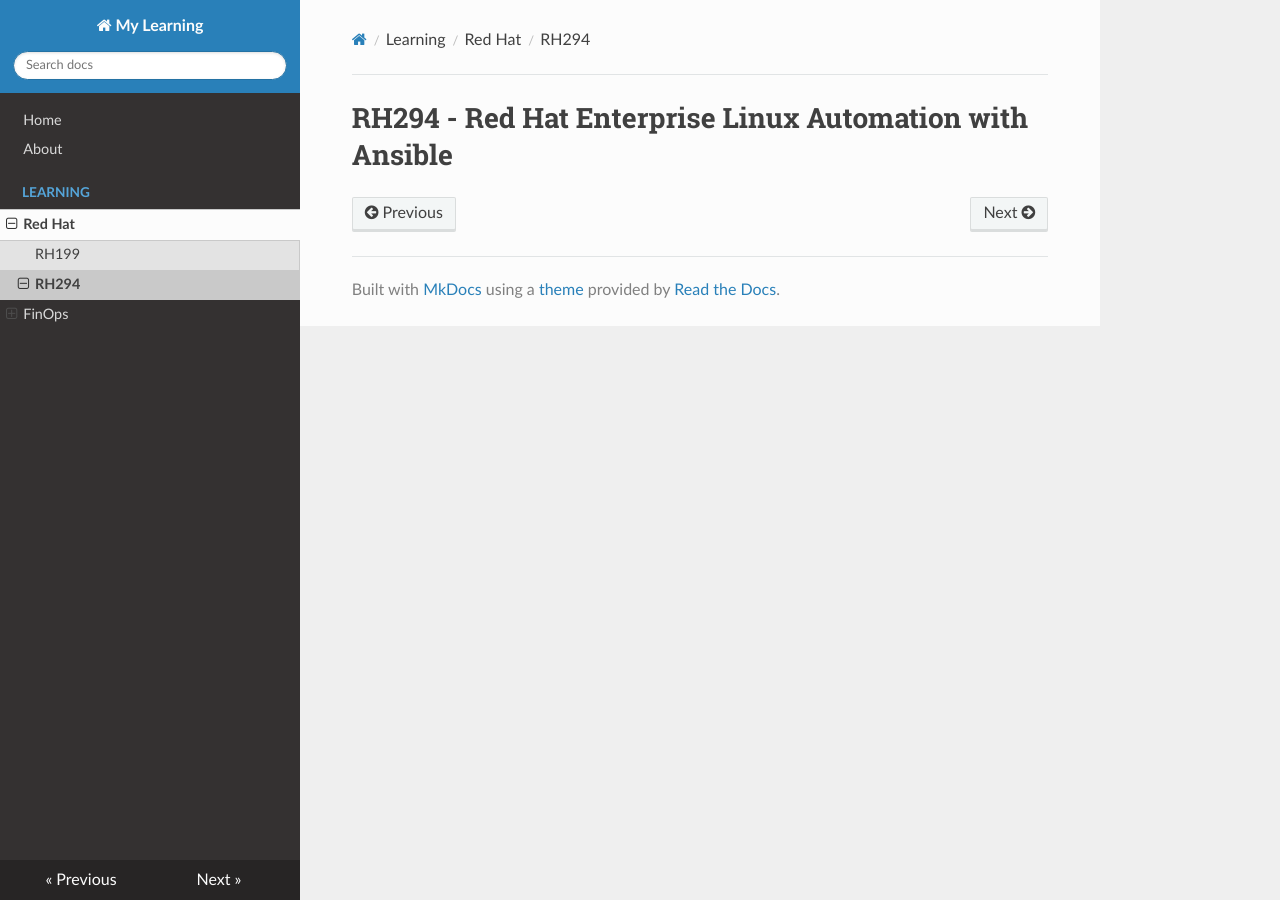
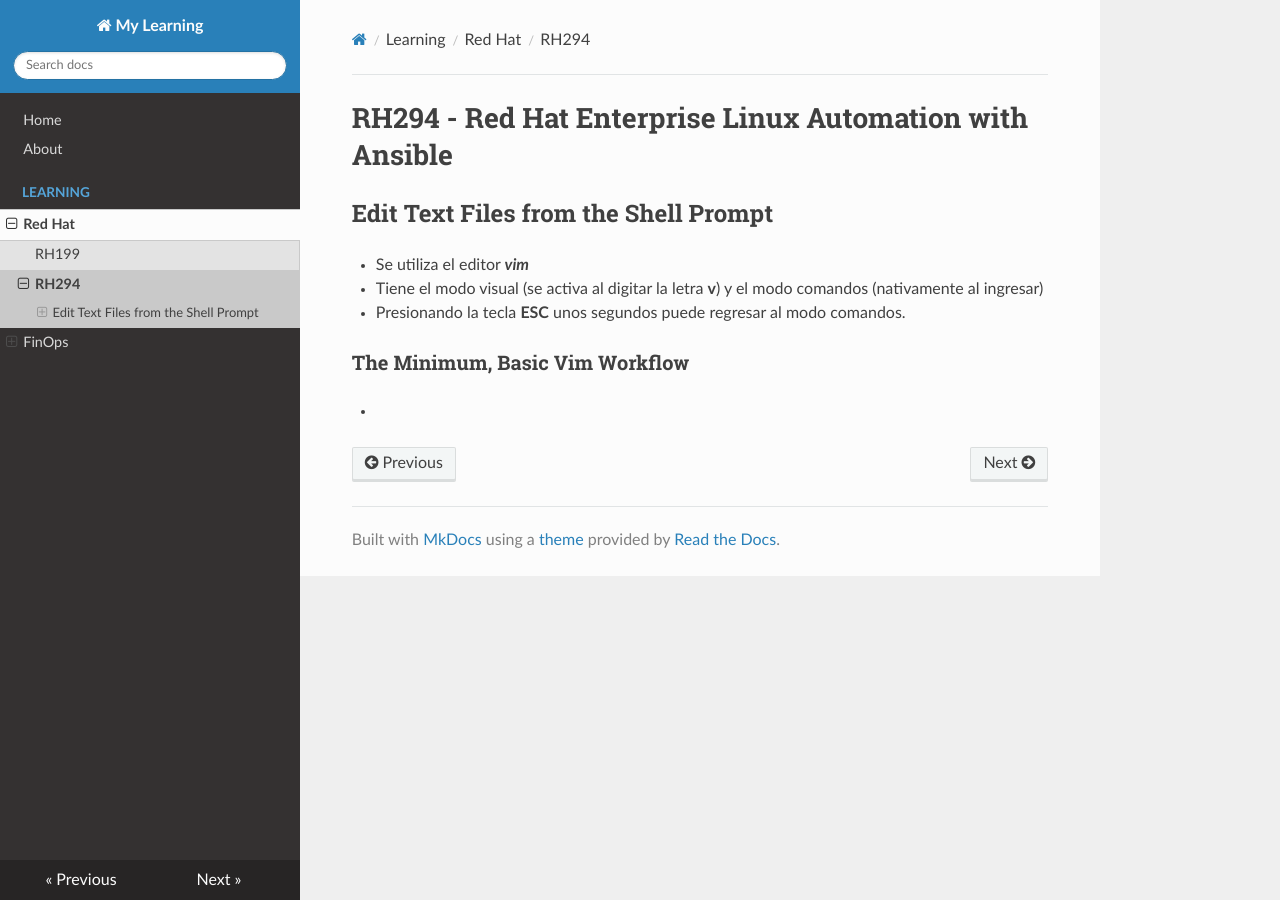
Before and after one commit to eddier1982/my_learning, an MkDocs documentation site: the page built from docs/redhat/02-RH294/02-RH294.md, in a window 1280 px wide. Built offline with MkDocs 1.6.1, drawn with Linux system fonts in a browser that asks for light colours; nearby versions of some CDN libraries.

Commit message:
2do commit

```diff
--- a/docs/redhat/02-RH294/02-RH294.md
+++ b/docs/redhat/02-RH294/02-RH294.md
@@ -1 +1,10 @@
 # RH294 - Red Hat Enterprise Linux Automation with Ansible
+
+## Edit Text Files from the Shell Prompt
+
+- Se utiliza el editor ***vim***
+- Tiene el modo visual (se activa al digitar la letra **v**) y el modo comandos (nativamente al ingresar)
+- Presionando la tecla **ESC** unos segundos puede regresar al modo comandos.
+
+### The Minimum, Basic Vim Workflow
+-
```
Also changed, not shown: site/index.html, 1 other file.
